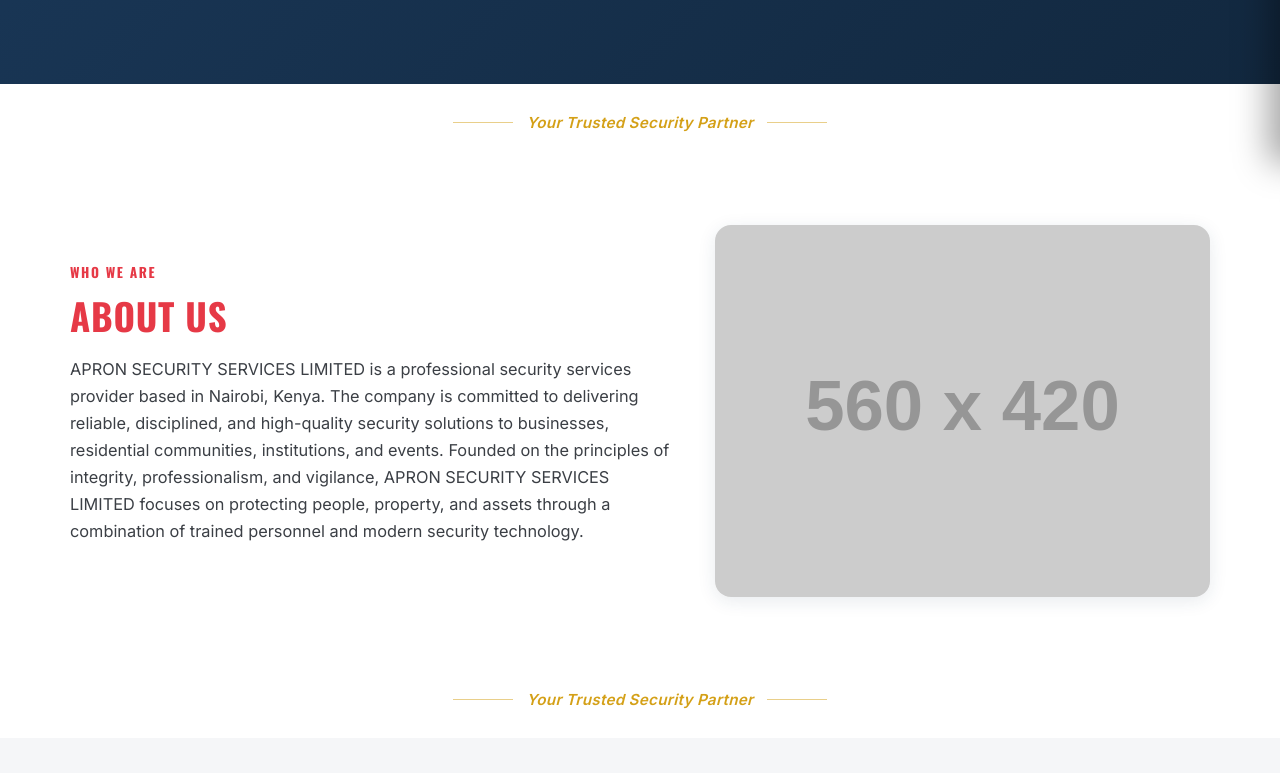
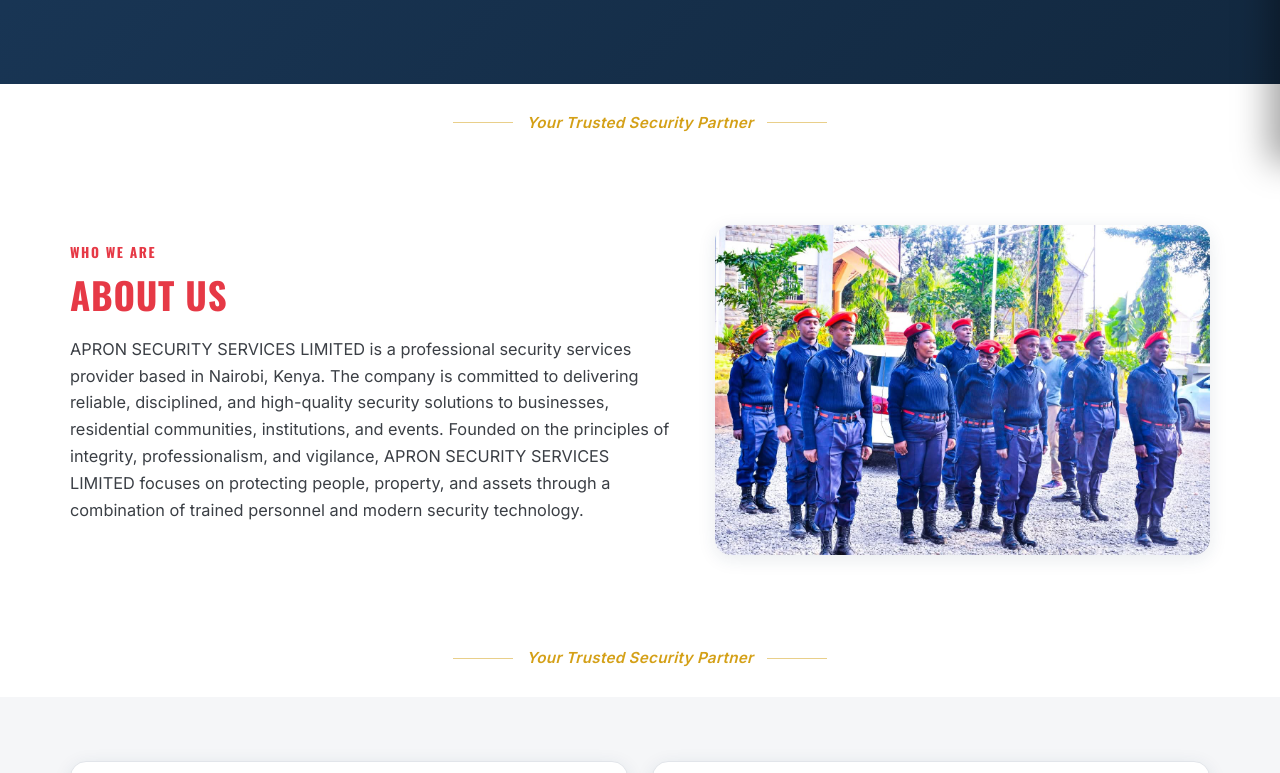
Before and after one commit to Muchyz/apron, a React (Vite) app: page / in a window 1280 px wide. Shown: the part 637-1410 px from the top of the page. Built offline with nearby package versions, Linux system fonts and the light colour scheme.

Commit message:
Replace About Us placeholder image with real team photo

```diff
--- a/src/components/About.jsx
+++ b/src/components/About.jsx
@@ -17,9 +17,9 @@
         </div>
         <div>
           <img
-            src="https://placehold.co/560x420/1B3A5C/FFFFFF?text=Apron+Security+Team"
+            src="/team-photo.jpg"
             alt="Apron Security guards standing in formation outside the head office"
-            style={{ borderRadius: '16px', boxShadow: 'var(--shadow-card)' }}
+            style={{ borderRadius: '16px', boxShadow: 'var(--shadow-card)', width: '100%', height: 'auto', objectFit: 'cover' }}
           />
         </div>
       </div>
```
Also changed, not shown: public/team-photo.jpg (added).
